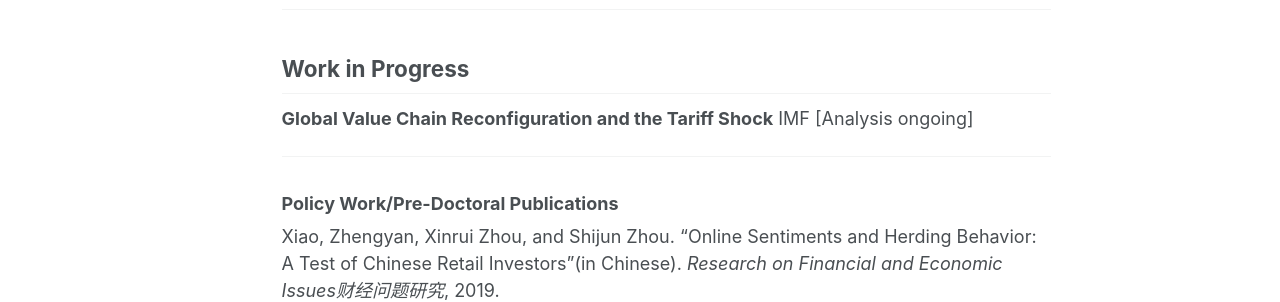
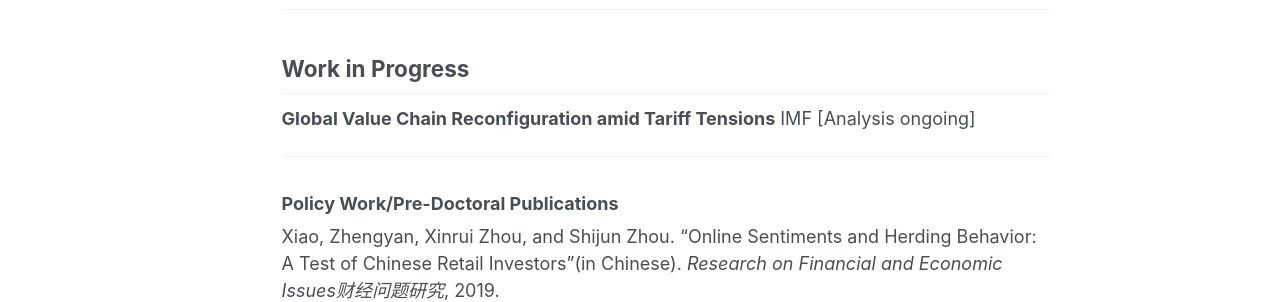
Before and after one commit to xruizhou/xruizhou.github.io, a Jekyll site: the page built from _pages/research.md, in a window 1280 px wide and 900 px high, scrolled down 596 px. Shown: the part 152-454 px from the top of the window. Built offline with Jekyll 4.4.1, drawn with Linux system fonts in a browser that asks for light colours; a script that is not in the unit is left out.

Commit message:
Update research.md

```diff
--- a/_pages/research.md
+++ b/_pages/research.md
@@ -24,7 +24,7 @@ classes: wide-page
 
 ## Work in Progress
 
-**Global Value Chain Reconfiguration and the Tariff Shock** IMF [Analysis ongoing]
+**Global Value Chain Reconfiguration amid Tariff Tensions** IMF [Analysis ongoing]
 
 ---
 
```
